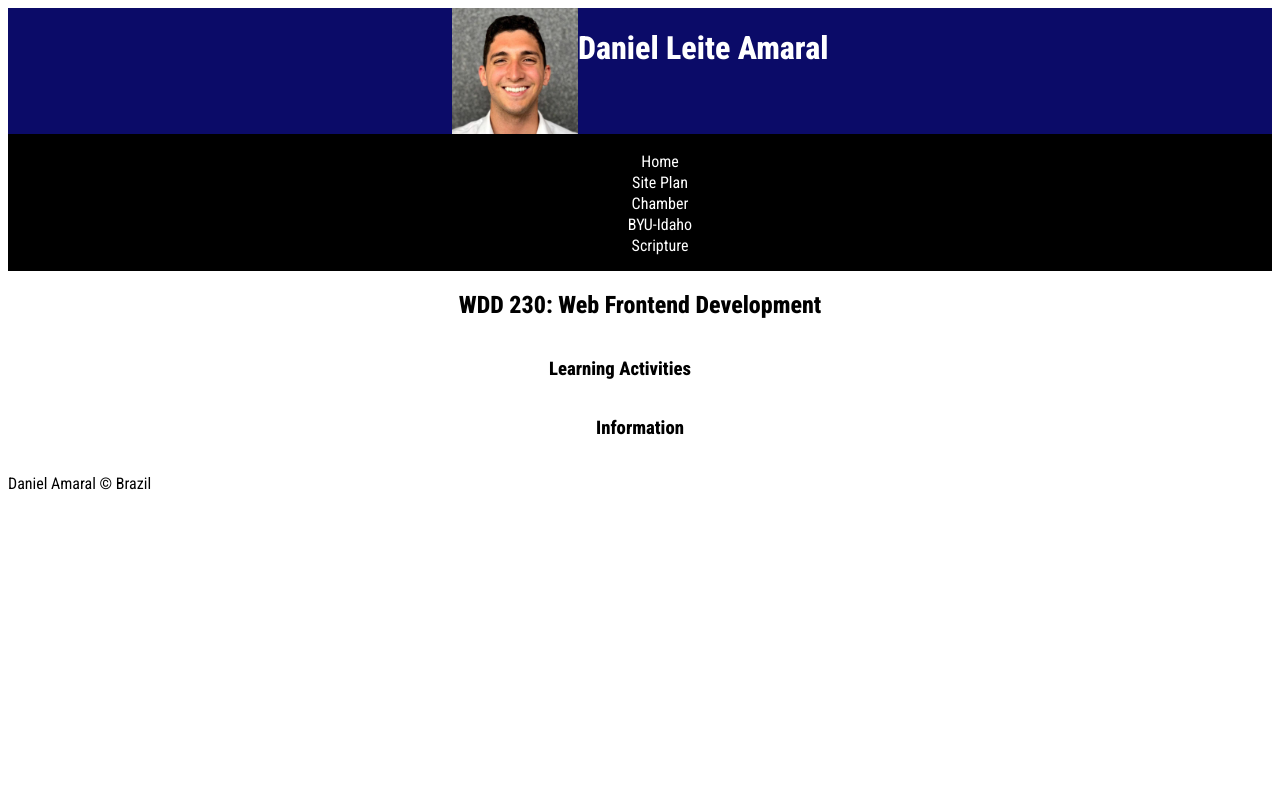
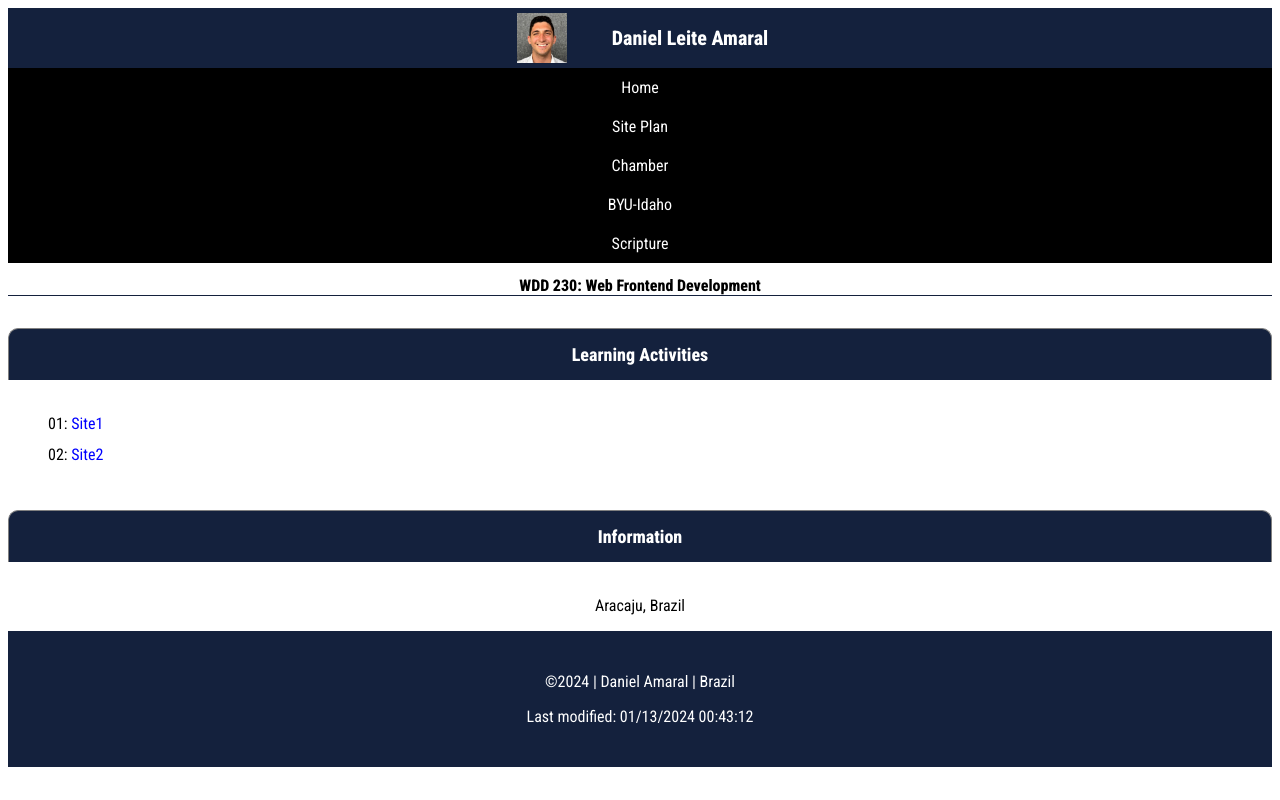
Before and after one commit to DanielDevAmaral/WebProjects, a plain HTML site: page wdd230/index.html in a window 1280 px wide. Drawn offline with Linux system fonts and the light colour scheme.

Commit message:
wdd230 home page

```diff
--- a/wdd230/assets/scripts/getdates.js
+++ b/wdd230/assets/scripts/getdates.js
@@ -0,0 +1,5 @@
+
+lastmod = `Last modified: ${document.lastModified}`
+footerDetails = `&copy${new Date().getFullYear()} | Daniel Amaral | Brazil`
+document.querySelector("#currentYear").innerHTML += footerDetails;
+document.querySelector("#lastModified").innerHTML = lastmod;
--- a/wdd230/assets/styles/base.css
+++ b/wdd230/assets/styles/base.css
@@ -3,58 +3,89 @@ body{
 }
 
 header{
-    background-color: rgb(11, 11, 104);
+    background-color: #14213D;
     display: flex;
     align-content: center;
     justify-content: center;
+    height: 50%;
 }
 
 header h1{
     color: white;
+    font-size: 20px;
+    padding-left: 40px;
+    align-self: center;
 }
 
 header img {
-    width: 10%;
+    width: 50px;
+    padding: 5px 5px;
 }
 
 nav {
     background-color: black;
-    display: flex;
+    display: grid;
     justify-content: center;
 }
 
-nav ul{
+nav a{
     text-align: center;
+    color: white;
+    text-decoration: none;
+    padding-top: 10px;
+    padding-bottom: 10px;
+
 }
 
-nav ul li a{
-    color: white;
-    text-decoration: none;
-    list-style-type: none;
-}
-
-nav li{
-    position: relative;
-    padding-top: 3%;
-}
-
-nav li a{
+main h2{
     text-align: center;
-}
-
-main {
-    text-align: center;
+    border-bottom: solid #14213D;
+    border-bottom-width: 0.5px;
+    font-size: 16px;
 }
 
 .card{
     display: grid;
-    grid-template-columns: 1fr auto;
+    grid-template-columns: auto;
+    grid-template-rows: auto auto;
+
 }
 
-ul li {
-    list-style-type: none;
+.card h3{
+    text-align: center;
+    background-color: #14213D;
+    border: solid grey;
+    border-bottom: 0px;
+    border-width: 1px;
+
+    border-top-left-radius: 10px;
+    border-top-right-radius: 10px;
+    color: white;
+    font-size: 18px;
+    padding: 15px 15px;
 }
 
-main section {
-    grid-column: 1;
+.card a{
+    color: blue;
+    text-decoration: none;
 }
+.card li{
+    padding-bottom: 12px;
+}
+.card ul {
+    list-style-type: none;
+  }
+
+  .card p{
+    text-align: center;
+  }
+
+  footer{
+    background-color: #14213D;
+    padding: 25px 25px;
+  }
+
+  footer p{
+    text-align: center;
+    color: white;
+  }
--- a/wdd230/index.html
+++ b/wdd230/index.html
@@ -19,23 +19,14 @@
     </header>
 
     <nav>
-        <ul>
-            <li>
-                <a href="#">Home</a>
-            </li>
-            <li>
-            <a href="lesson03/chamber-site-plan.html">Site Plan</a>
-        </li>
-        <li>
-            <a href="chamber/">Chamber</a>
-        </li>
-        <li>
-            <a href="https://www.byui.edu">BYU-Idaho</a>
-        </li>
-        <li>
-            <a href="https://www.churchofjesuschrist.org/study/scriptures">Scripture</a>
-        </li>
-        </ul>
+
+        <a href="#">Home</a>
+        <a href="lesson03/chamber-site-plan.html">Site Plan</a>
+        <a href="chamber/">Chamber</a>
+        <a href="https://www.byui.edu">BYU-Idaho</a>
+        <a href="https://www.churchofjesuschrist.org/study/scriptures">Scripture</a>
+
+
     </nav>
 
     <main>
@@ -43,36 +34,26 @@
         <section class="card">
             <h3>Learning Activities</h3>
             <ul>
-                <li>
-                    <a href=""></a>
-                </li>
-
-                <li>
-                    <a href=""></a>
-                </li>
-
-                <li>
-                    <a href=""></a>
-                </li>
-
-                <li>
-                    <a href=""></a>
-                </li>
-
-                <li>
-                    <a href=""></a>
-                </li>
+                <li>01: <a href="http://www.example.com">Site1</a></li>
+                <li>02: <a href="http://www.example2.com">Site2</a></li>
             </ul>
         </section>
 
         <section class="card">
             <h3>Information</h3>
+            <p>Aracaju, Brazil</p>
+            <div class="weather"></div>
+            <div class="visits"></div>
         </section>
     </main>
 
     <footer>
-        <p>Daniel Amaral &copy Brazil</p>
+        <p id="currentYear"></p>
         <p id="lastModified"></p>
     </footer>
+
+
+
+    <script src="assets/scripts/getdates.js"></script>
 </body>
 </html>
```
